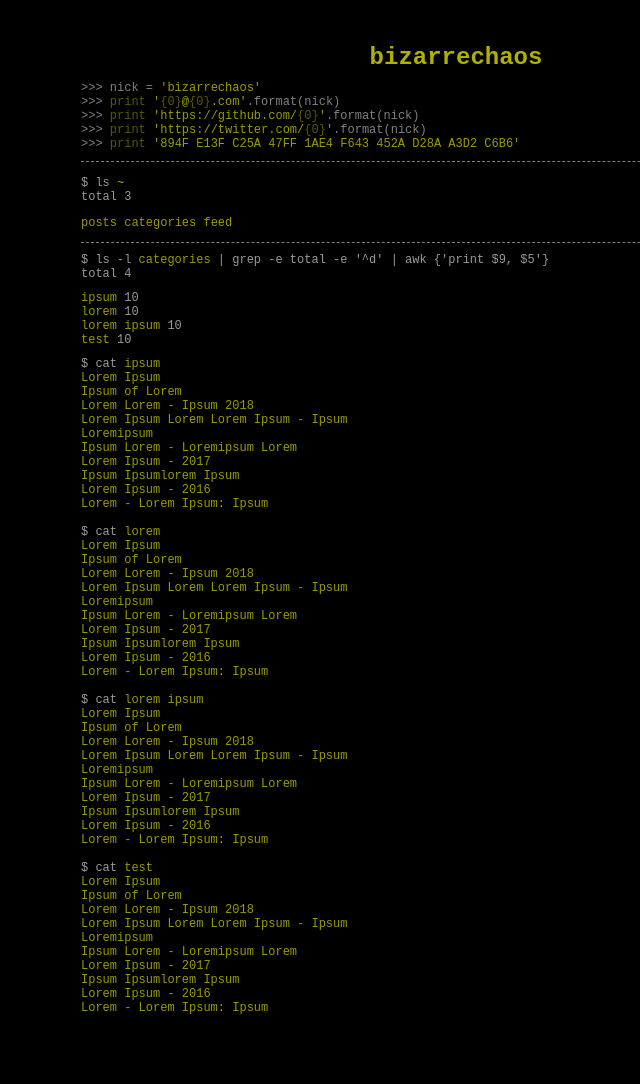
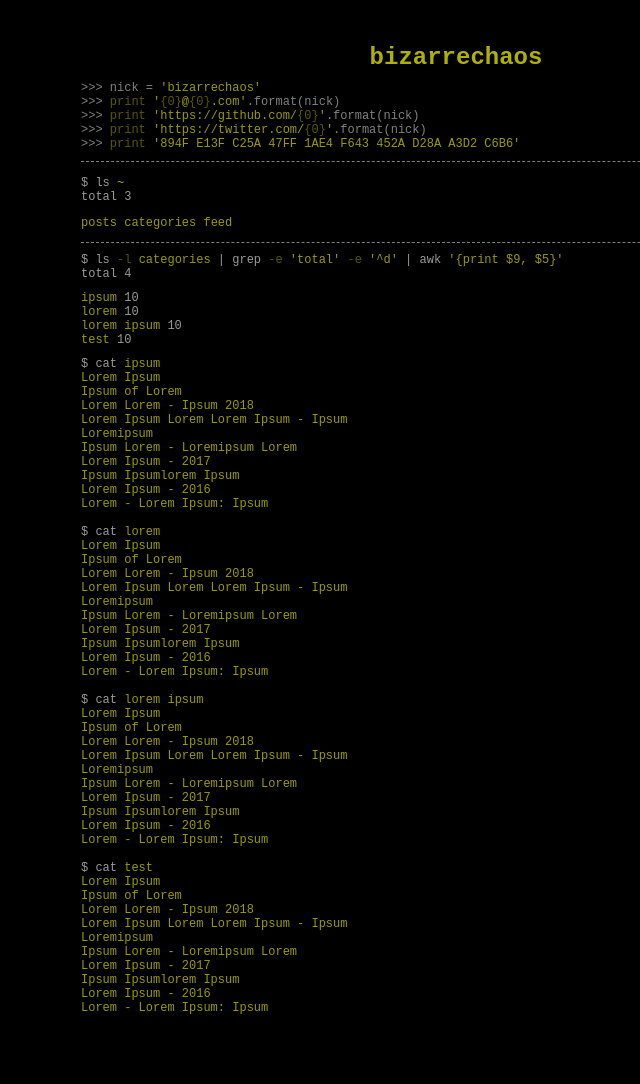
Before and after one commit to bizarrechaos/bizarrechaos.github.io, a Jekyll site: the page built from category.md, in a window 1280 px wide. Shown: the whole page, without its empty margins (184-824 px from the left). Built offline with Jekyll 4.4.1, drawn with Linux system fonts in a browser that asks for light colours.

Commit message:
Update category.md

```diff
--- a/category.md
+++ b/category.md
@@ -3,7 +3,7 @@ layout: default
 permalink: /category/
 ---
 
-<p>$ ls -l <span class="string">categories</span> | grep -e total -e '^d' | awk {'print $9, $5'}<br />total {{ site.tags | size }}</p>
+<p>$ ls <span class="reserved">-l</span> <span class="string">categories</span> | grep <span class="reserved">-e</span> <span class="string">'total'</span> <span class="reserved">-e</span> <span class="string">'^d'</span> | awk <span class="string">'{print $9, $5}'</span><br />total {{ site.tags | size }}</p>
 <p>
     {% assign list = site.tags | sort %}
     {% for category in list %}
```
